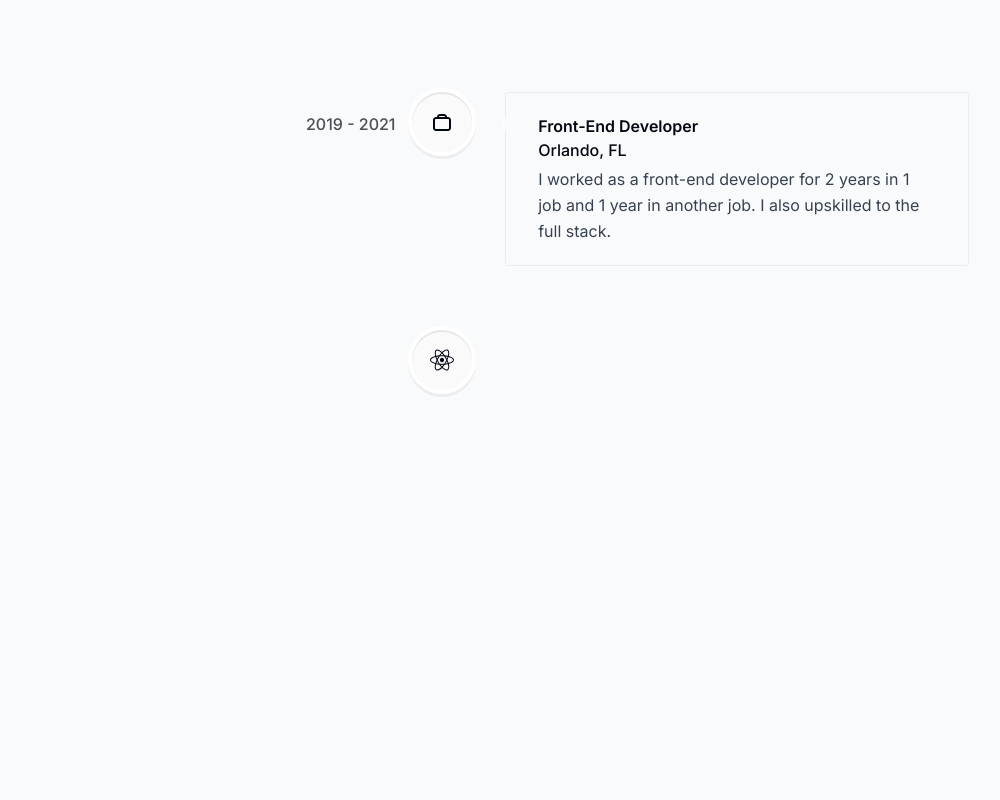
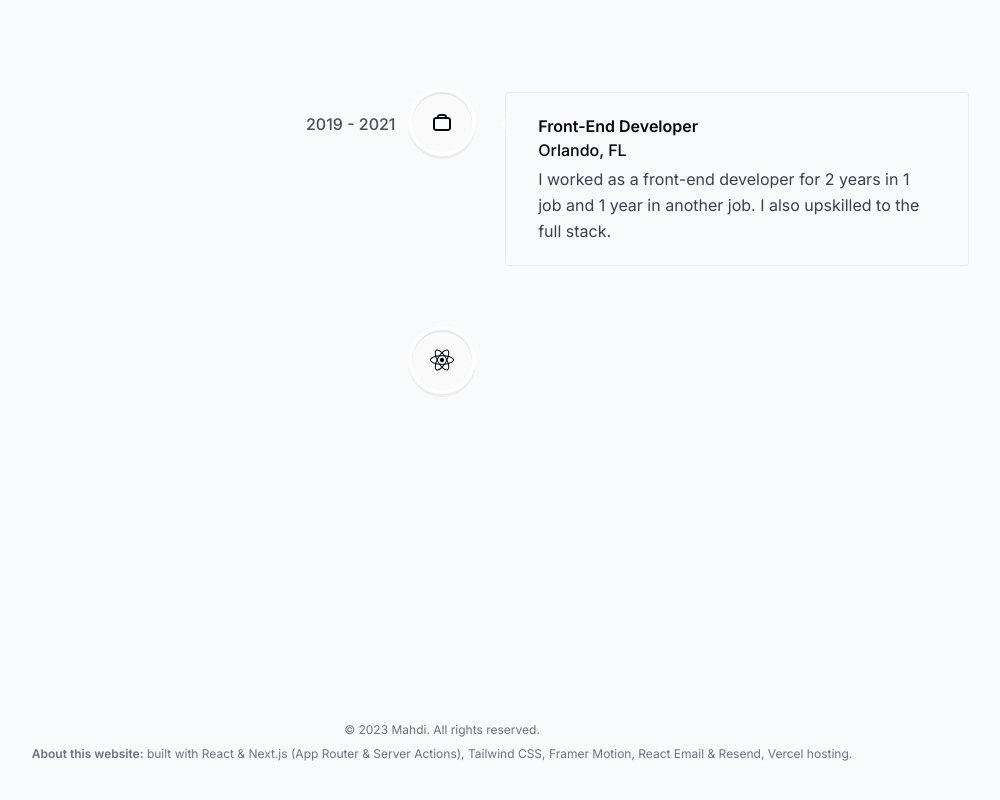
Before and after one commit to mahdi22dev/Personal-Portfolio-, a Next.js app: page / in a window 1280 px wide. Shown: the part 3088-3888 px from the top of the page, without its empty margins (198-1198 px from the left). Before the commit the page ends 3810 px from the top, so only its background shows below. Built offline with nearby package versions, Linux system fonts and the light colour scheme.

Commit message:
add footer

```diff
--- a/src/app/layout.js
+++ b/src/app/layout.js
@@ -2,6 +2,7 @@
 import "./globals.css";
 import { Inter } from "next/font/google";
 import ActiveSectionContextProvider from "@/context/context";
+import Footer from "@/components/Footer";
 const inter = Inter({ subsets: ["latin"] });
 
 export const metadata = {
@@ -20,6 +21,7 @@
         <ActiveSectionContextProvider>
           <Navbar />
           {children}
+          <Footer />
         </ActiveSectionContextProvider>
       </body>
     </html>
--- /dev/null
+++ b/src/components/Footer.jsx
@@ -0,0 +1,18 @@
+import React from "react";
+
+export default function Footer() {
+  const currentDate = new Date();
+  const currentYear = currentDate.getFullYear();
+  return (
+    <footer className='mb-10 px-4 text-center text-gray-500'>
+      <small className='mb-2 block text-xs'>
+        &copy; {currentYear} Mahdi. All rights reserved.
+      </small>
+      <p className='text-xs'>
+        <span className='font-semibold'>About this website:</span> built with
+        React & Next.js (App Router & Server Actions), Tailwind CSS, Framer
+        Motion, React Email & Resend, Vercel hosting.
+      </p>
+    </footer>
+  );
+}
```
